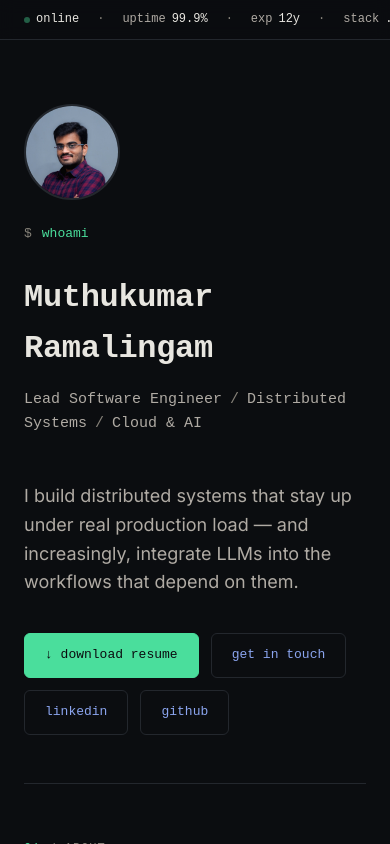
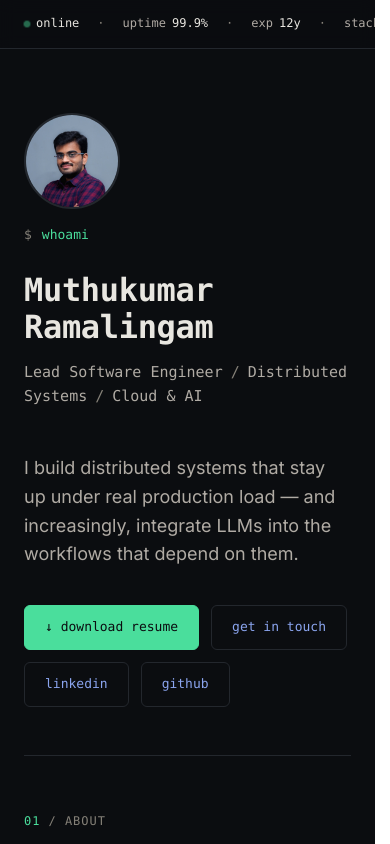
Before and after one commit to MuthuKumarRamalingam/my-portfolio, a React (Create React App) app: page / in a window 390 px wide. Shown: the top 844 px of the page. Built offline with nearby package versions, Linux system fonts and the light colour scheme.

Commit message:
- minor improvement for light house

```diff
--- a/public/index.html
+++ b/public/index.html
@@ -25,13 +25,16 @@
     <link rel="preconnect" href="https://fonts.googleapis.com" />
     <link rel="preconnect" href="https://fonts.gstatic.com" crossorigin />
 
-    <!-- Asynchronous Font Loading Pattern (Prevents the bottleneck in image_27cb02.png) -->
+    <!-- Asynchronous Font Loading Pattern -->
     <link
       rel="stylesheet"
       href="https://fonts.googleapis.com/css2?family=Inter:wght@400;500;600;700&display=swap"
       media="print"
       onload="this.media='all'"
     />
+    <noscript>
+      <link rel="stylesheet" href="https://fonts.googleapis.com/css2?family=Inter:wght@400;500;600;700&display=swap" />
+    </noscript>
 
     <!-- Google Analytics 4 (GA4) Optimized via Defer -->
     <link rel="preconnect" href="https://www.googletagmanager.com" />
--- a/src/styles/portfolio.css
+++ b/src/styles/portfolio.css
@@ -1,4 +1,3 @@
-
 :root {
   /* Core background and surface variables */
   --bg: #0b0d10;
@@ -15,8 +14,15 @@
   --green: #4ade9c;
   --blue: #8ba5ef;        /* FIXED: Lightened blue slightly to hit 4.51:1 contrast on dark surfaces */
   --amber: #e8b86b;
-  --mono: "JetBrains Mono", monospace;
-  --sans: "Inter", sans-serif;
+
+  /* FIXED: Added strict system fallback stacks to prevent layout reflow (CLS) before assets fetch */
+  --mono: "JetBrains Mono", SFMono-Regular, Consolas, "Liberation Mono", Menlo, monospace;
+  --sans: "Inter", -apple-system, BlinkMacSystemFont, "Segoe UI", Roboto, Helvetica, Arial, sans-serif;
+}
+
+/* FIXED: Prevent content layout-shifts when browser vertical scrollbars initialize dynamically */
+html {
+  scrollbar-gutter: stable;
 }
 
 .portfolio-root {
@@ -44,6 +50,8 @@
 .portfolio-root a:hover {
   text-decoration: underline;
 }
+
+/* FIXED: Added clear visible focus paths for keyboard/screen-reader accessibility */
 .portfolio-root :focus-visible {
   outline: 2px solid var(--green);
   outline-offset: 3px;
@@ -69,18 +77,23 @@
 .statusbar-inner {
   max-width: 880px;
   margin: 0 auto;
-  padding: 10px 24px;
+  padding: 12px 24px;
   display: flex;
   align-items: center;
   gap: 18px;
   overflow-x: auto;
   white-space: nowrap;
+  /* FIXED: Standardizes smooth momentum gestures on high-density iOS panels */
+  -webkit-overflow-scrolling: touch;
 }
+
+/* FIXED: Hardens scroll area height for small touch interfaces */
 .stat {
-  display: flex;
+  display: inline-flex;
   align-items: center;
   gap: 6px;
   color: var(--text-dim);
+  min-height: 24px;
 }
 .dot {
   width: 6px;
@@ -89,16 +102,20 @@
   background: var(--green);
   flex-shrink: 0;
 }
+
+/* FIXED: Re-engineered keyframe mechanics away from painting layers to the GPU compositor via transform */
 .dot.pulse {
-  animation: pulse 2s ease-in-out infinite;
+  animation: pulse 2s cubic-bezier(0.4, 0, 0.6, 1) infinite;
+  will-change: transform, opacity;
 }
 @keyframes pulse {
-  0%,
-  100% {
+  0%, 100% {
+    transform: scale(1);
     opacity: 1;
   }
   50% {
-    opacity: 0.35;
+    transform: scale(1.15);
+    opacity: 0.4;
   }
 }
 .stat b {
@@ -150,6 +167,7 @@
   letter-spacing: -0.01em;
   color: var(--text);
   margin-bottom: 14px;
+  line-height: 1.15;
 }
 .hero .role {
   font-family: var(--mono);
@@ -182,7 +200,7 @@
   display: inline-flex;
   align-items: center;
   gap: 8px;
-  transition: border-color 0.15s, transform 0.1s;
+  transition: border-color 0.15s, transform 0.1s, opacity 0.15s;
   background: transparent;
   color: var(--text);
   cursor: pointer;
@@ -198,7 +216,7 @@
   border-color: var(--green);
 }
 .btn.primary:hover {
-  opacity: 0.9;
+  opacity: 0.95;
 }
 
 /* section shared */
@@ -330,7 +348,7 @@
   padding: 4px 10px;
   border-radius: 5px;
   white-space: nowrap;
-  display: flex;
+  display: inline-flex;
   align-items: center;
   gap: 6px;
 }
@@ -454,9 +472,21 @@
   .hero {
     padding: 64px 0 48px;
   }
+  /* FIXED: Balances layout rendering blocks under narrow viewport constraints */
+  .hero-top {
+    gap: 16px;
+  }
 }
+
 @media (prefers-reduced-motion: reduce) {
   .dot.pulse {
     animation: none;
+    transform: none;
+  }
+  .btn {
+    transition: none;
+  }
+  .btn:hover {
+    transform: none;
   }
 }
```
Also changed, not shown: 1 other file (tests, documents, lock files or other folders).
